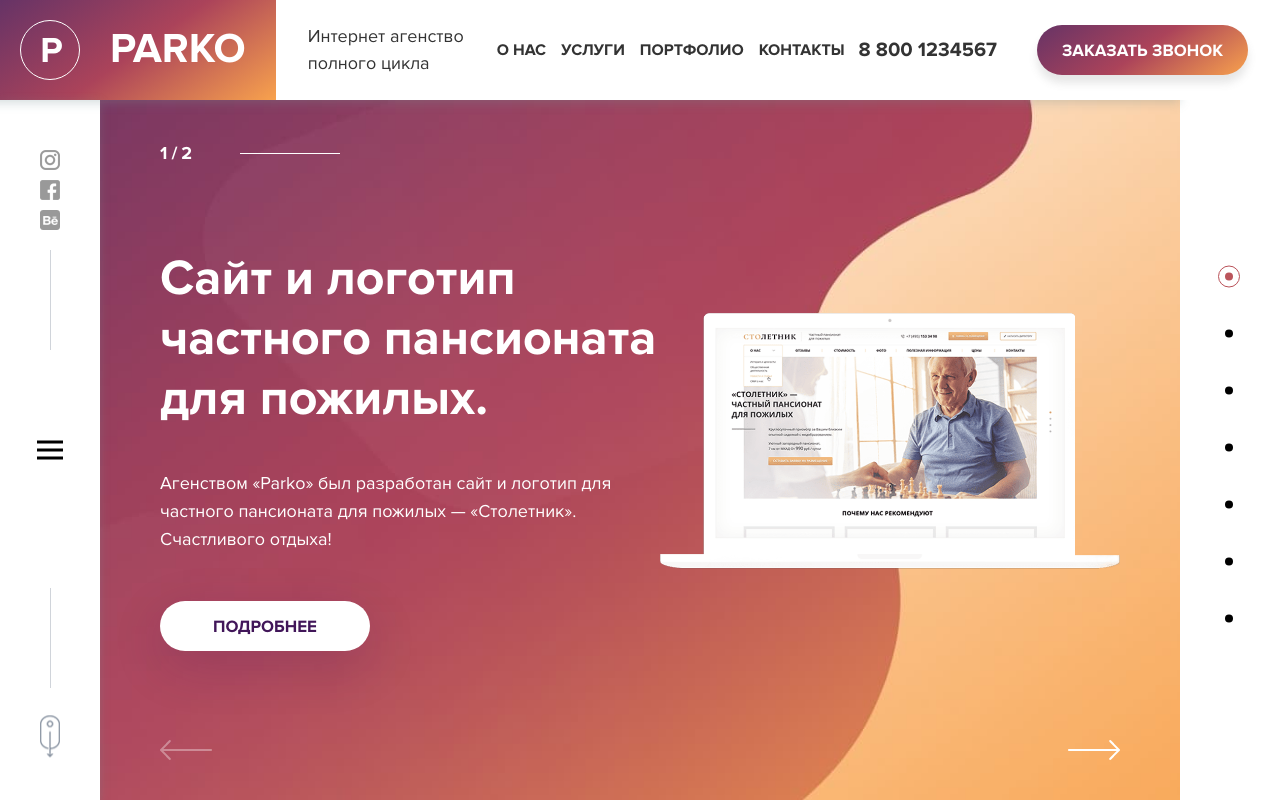
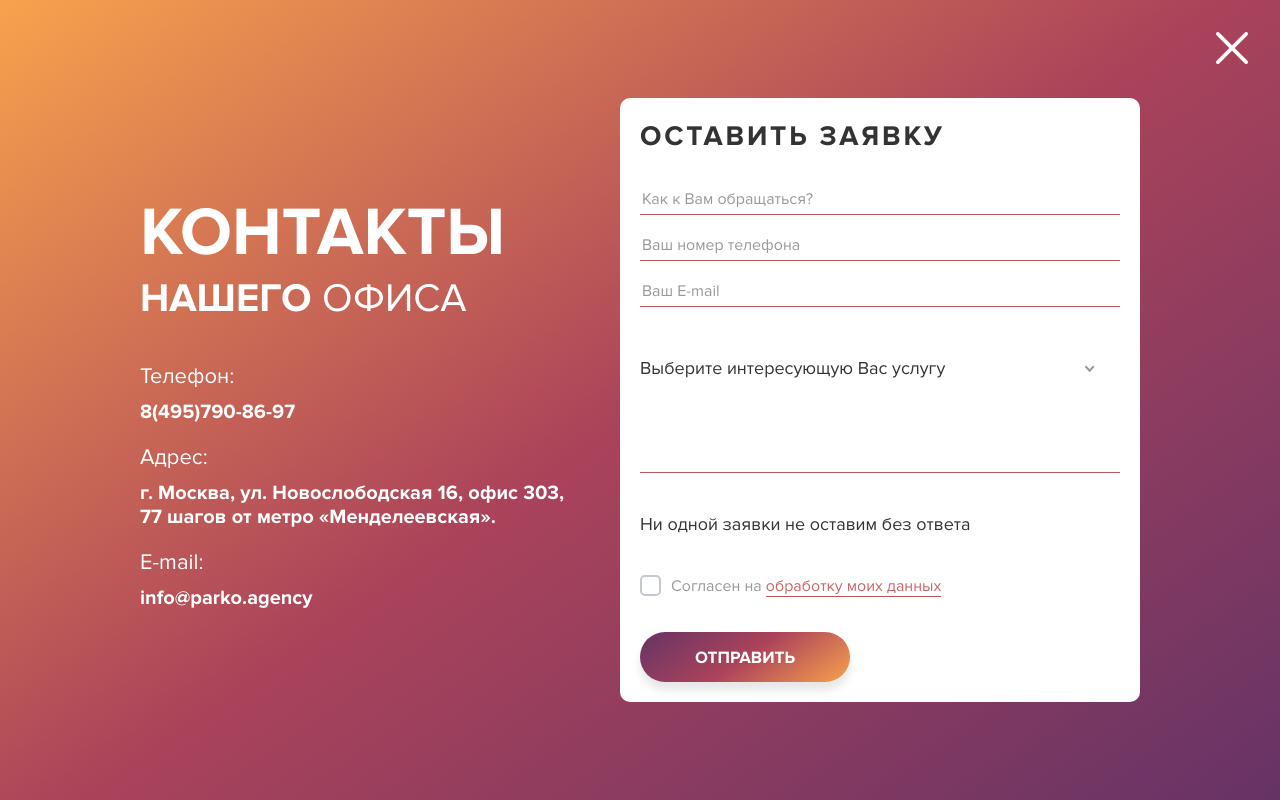
Before and after one commit to zhrk/PARKO, a plain HTML site: page index.html in a window 1280 px wide. Both pictures are taken after a click on the button "ЗАКАЗАТЬ ЗВОНОК". Drawn offline with Linux system fonts and the light colour scheme.

Commit message:
contacts popup

```diff
--- a/css/styles.css
+++ b/css/styles.css
@@ -266,6 +266,7 @@ textarea::placeholder {
   justify-content: center;
   align-items: center;
   text-decoration: none;
+  outline: none;
 }
 
 .btn:hover {
@@ -274,6 +275,10 @@ textarea::placeholder {
   box-shadow: 0 25px 60px rgba(64, 21, 89, 0.2);
 }
 
+.btn:focus {
+  box-shadow: 0 25px 60px rgba(64, 21, 89, 0.2);
+}
+
 .btn--gradient {
   color: #fff;
   background-image: linear-gradient(-35deg, #f8a24d 0%, #ab435a 50%, #663366 100%);
@@ -281,6 +286,10 @@ textarea::placeholder {
 }
 
 .btn--gradient:hover {
+  box-shadow: 0 7px 9px rgba(102, 102, 102, 0.4);
+}
+
+.btn--gradient:focus {
   box-shadow: 0 7px 9px rgba(102, 102, 102, 0.4);
 }
 
@@ -1950,6 +1959,43 @@ textarea::placeholder {
   align-self: flex-start;
 }
 
+.contacts__popup {
+  position: fixed;
+  top: 0;
+  left: 0;
+  right: 0;
+  bottom: 0;
+  width: 100%;
+  height: 100%;
+  display: flex;
+  justify-content: center;
+  background-image: linear-gradient(-35deg, #663366 0%, #ab435a 50%, #f8a24d 100%);
+  z-index: -1;
+  visibility: hidden;
+  opacity: 0;
+  pointer-events: none;
+  transition: all 0.2s ease-in-out;
+}
+
+.contacts__popup--visible {
+  z-index: 1000;
+  visibility: visible;
+  opacity: 1;
+  pointer-events: all;
+}
+
+.contacts__close {
+  position: absolute;
+  top: 32px;
+  right: 32px;
+  cursor: pointer;
+}
+
+.contacts__close > img {
+  width: 32px;
+  height: 32px;
+}
+
 @media (max-width: 1919px) {
 
   .contacts__inner {
--- a/index.html
+++ b/index.html
@@ -17,6 +17,53 @@
     <title>Parko</title>
   </head>
   <body>
+
+    <!-- popup contacts -->
+    <section class="contacts__popup">
+      <div class="contacts__close">
+        <img src="img/icons/close.png" alt="Закрыть">
+      </div>
+      <div class="contacts__inner">
+        <div class="contacts__info">
+          <h2 class="contacts__title">Контакты</h2>
+          <div class="contacts__title-text"> <span>Нашего</span> офиса</div>
+          <div class="contacts__info-inner">
+            <h3>Телефон:</h3>
+            <p>8(495)790-86-97</p>
+            <h3>Адрес:</h3>
+            <p>г. Москва, ул. Новослободская 16, офис 303, 77 шагов от метро «Менделеевская».</p>
+            <h3>E-mail:</h3>
+            <p>info@parko.agency</p>
+          </div>
+        </div>
+        <form class="contacts__form">
+          <h3 class="contacts__form-title">Оставить заявку</h3>
+          <div class="contacts__form-inputs">
+            <input required type="text" class="contacts__form-input" placeholder="Как к Вам обращаться?">
+            <input required type="text" class="contacts__form-input" placeholder="Ваш номер телефона">
+            <input required type="email" class="contacts__form-input" placeholder="Ваш E-mail">
+          </div>
+          <select class="contacts__form-select">
+            <option disabled selected>Выберите интересующую Вас услугу</option>
+            <option value="">Веб-дизайн</option>
+            <option value="">Веб-дизайн</option>
+            <option value="">Веб-дизайн</option>
+          </select>
+          <textarea class="contacts__form-textarea" placeholder="Опишите, что Вам необходимо и наш специалист
+          максимально подробно сможет проконсультировать Вас по интересующей услуге"></textarea>
+          <div class="contacts__love">Ни одной заявки не оставим без ответа</div>
+          <div class="contacts__form-data">
+            <input type="checkbox" id="personal">
+            <label class="form__checkbox" for="personal"></label>
+            <span>
+              Согласен на
+              <a href="" target="_blank">обработку моих данных</a>
+            </span>
+          </div>
+          <button class="btn btn--gradient">Отправить</button>
+        </form>
+      </div>
+    </section>
 
     <header class="header">
       <a href="" class="header__logo"> <!-- .header__logo--no-word -->
@@ -45,7 +92,7 @@
         </nav>
         <div class="header__call">
           <a href="tel:88001234567" class="header__call-number">8 800 1234567</a>
-          <button type="button" class="btn btn--gradient">Заказать звонок</button>
+          <button type="button" class="btn btn--gradient header__call-btn">Заказать звонок</button>
         </div>
       </div>
     </header>
@@ -542,7 +589,7 @@
         </div>
       </section>
 
-      <section class="contacts fullpage__section">
+      <section class="contacts contacts--popup fullpage__section">
         <div class="contacts__inner">
           <div class="contacts__info">
             <h2 class="contacts__title">Контакты</h2>
--- a/js/js.js
+++ b/js/js.js
@@ -0,0 +1,7 @@
+$('.header__call-btn').click(function() {
+  $('.contacts__popup').addClass('contacts__popup--visible');
+});
+
+$('.contacts__close').click(function() {
+  $('.contacts__popup').removeClass('contacts__popup--visible');
+});
```
Also changed, not shown: img/contacts/bg.jpg (added), img/icons/close.png (added).
